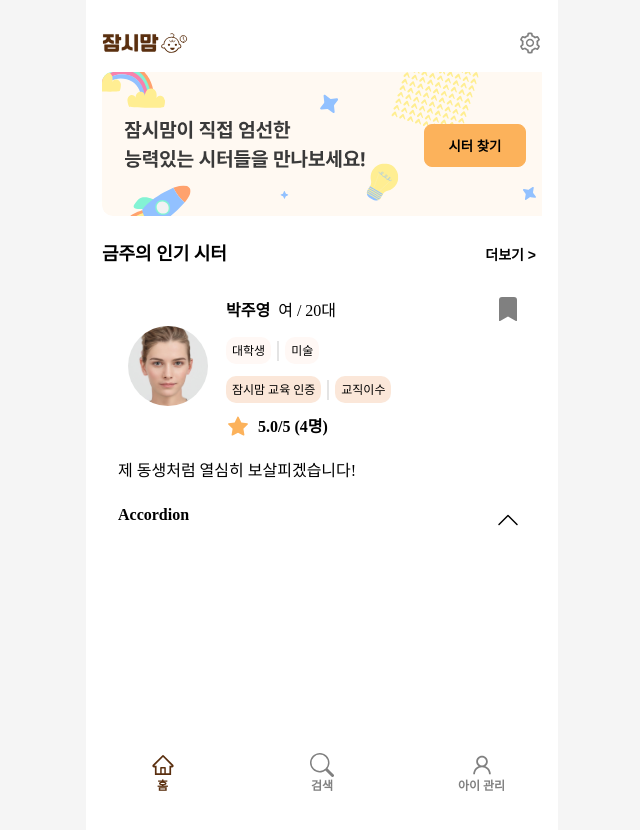
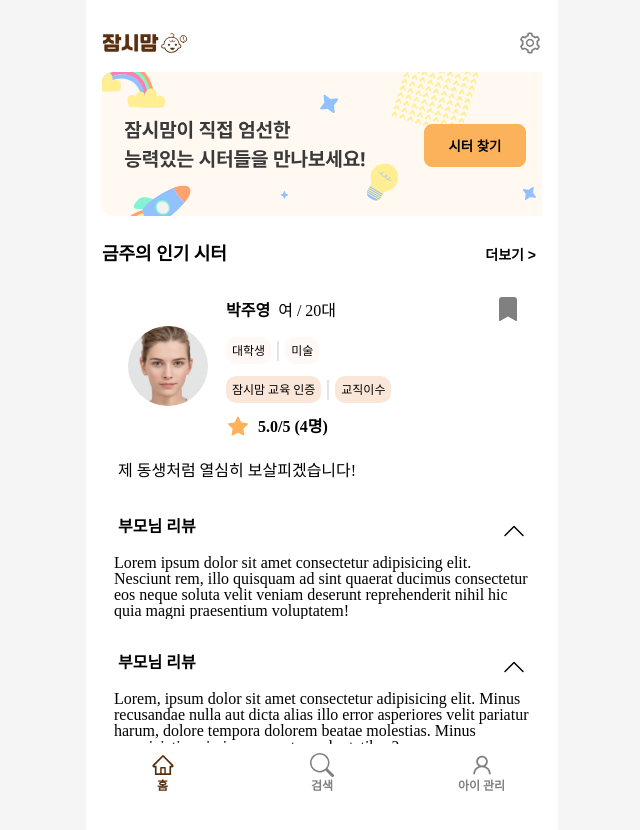
Before and after one commit to jwun95/jamsimom-refactoring, a Next.js app in the folder frontend/: page / in a window 1280 px wide. Shown: the top 830 px of the page, without its empty margins (318-958 px from the left). Built offline with nearby package versions, Linux system fonts and the light colour scheme.

Commit message:
Refac: accordion edit

```diff
--- a/frontend/src/components/Accordion.tsx
+++ b/frontend/src/components/Accordion.tsx
@@ -10,9 +10,10 @@ type ContentProps = {
 
 type AccordionProps = {
   children?: React.ReactNode;
+  title: string;
 };
 
-export default function Accordion({ children }: AccordionProps) {
+export default function Accordion({ children, title }: AccordionProps) {
   const [active, setActive] = useState<boolean>(true);
 
   const handleClick = () => {
@@ -21,9 +22,8 @@ export default function Accordion({ children }: AccordionProps) {
 
   return (
     <Container>
-      <Header>
-        <Title>Accordion</Title>
-        <ActiveButton onClick={handleClick}>
+      <Header onClick={handleClick}>
+        <Title>{title}</Title>
         <IconContext.Provider
           value={{
             size: "24",
@@ -31,19 +31,21 @@ export default function Accordion({ children }: AccordionProps) {
         >
           {active ? <BsChevronUp /> : <BsChevronDown />}
         </IconContext.Provider>
-        </ActiveButton>
       </Header>
-      <Content active={active}>{children}ggg</Content>
+      <Content active={active}>{children}</Content>
     </Container>
   );
 }
 
-const Container = styled.div``;
+const Container = styled.div`
+  padding: 12px 0px;
+`;
 
 const Header = styled.div`
   padding: 12px 16px;
   display: flex;
   justify-content: space-between;
+  cursor: pointer;
 `;
 
 const Title = styled.span`
@@ -51,15 +53,9 @@ const Title = styled.span`
   font-weight: 700;
 `;
 
-const ActiveButton = styled.button`
-  background-color: white;
-  border: none;
-  cursor: pointer;
+const Content = styled.div<ContentProps>`
+  max-height: ${(props) => (props.active ? "fit-content" : "0")};
+  margin: 0px 12px;
+  overflow: hidden;
+  transition: max-height 0.2s ease-out;
 `;
-
-const Content = styled.div<ContentProps>`
-  max-height: ${(props) => (props.active ? "0px" : "fit-content")};
-  margin: 8px 12px;
-  overflow: hidden;
-  transition: all 0.3s ease-in-out;
-`;
--- a/frontend/src/pages/index.tsx
+++ b/frontend/src/pages/index.tsx
@@ -46,7 +46,18 @@ export default function Home() {
           <RankerDetailButton>더보기 &#62;</RankerDetailButton>
         </RankerHeader>
         <SitterCard name="박주영" />
-        <Accordion />
+        <Accordion title="부모님 리뷰">
+          Lorem ipsum dolor sit amet consectetur adipisicing elit. Nesciunt rem,
+          illo quisquam ad sint quaerat ducimus consectetur eos neque soluta
+          velit veniam deserunt reprehenderit nihil hic quia magni praesentium
+          voluptatem!
+        </Accordion>
+        <Accordion title="부모님 리뷰">
+          Lorem, ipsum dolor sit amet consectetur adipisicing elit. Minus
+          recusandae nulla aut dicta alias illo error asperiores velit pariatur
+          harum, dolore tempora dolorem beatae molestias. Minus perspiciatis
+          animi consequatur voluptatibus?
+        </Accordion>
       </RankerSection>
     </div>
   );
```
Lines whose indentation alone changed are shown as unchanged.
